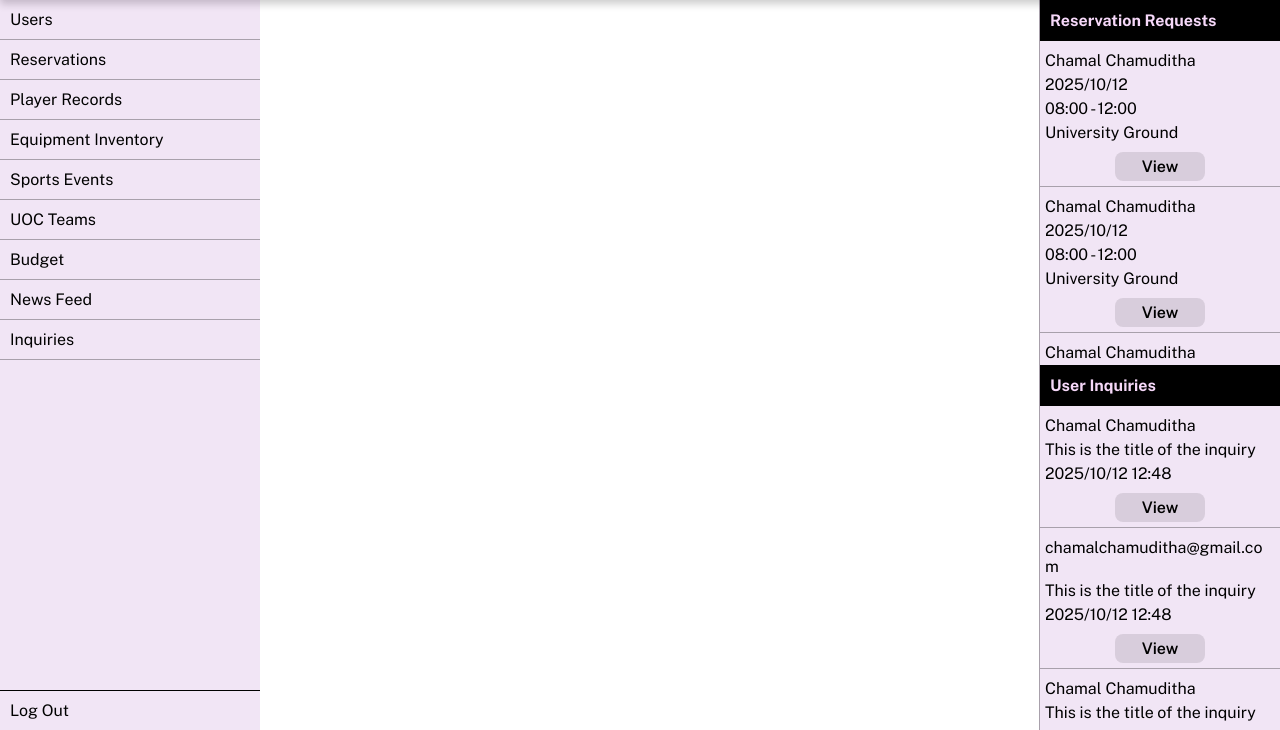
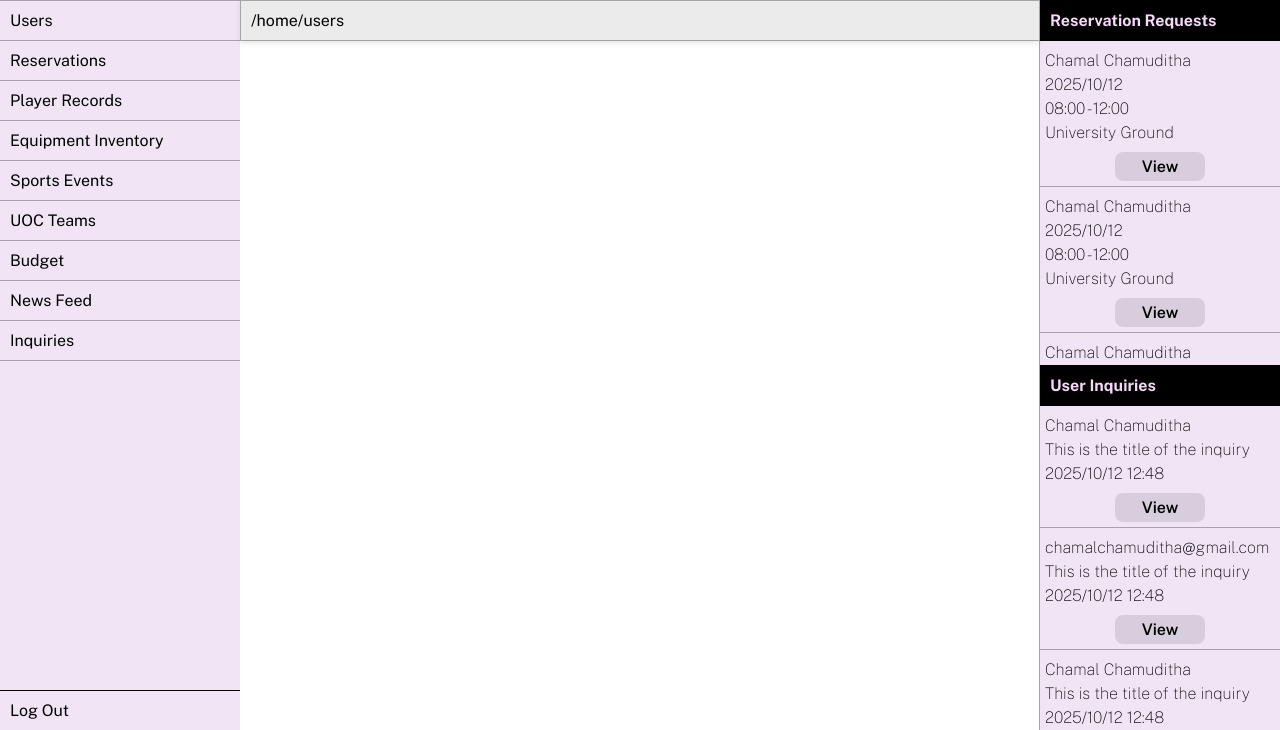
Before and after one commit to CCWizma99/UOC-Sports, a PHP site: page / in a window 1280 px wide. Shown: the part 70-800 px from the top of the page. Run offline with PHP 8.4, Linux system fonts and the light colour scheme; some libraries are stand-ins or nearby versions.

Commit message:
Chamal | Link Bar

```diff
--- a/app/views/admin-home.php
+++ b/app/views/admin-home.php
@@ -3,11 +3,13 @@ $title = "Home";
 require '../app/views/templates/admin/header.php';
 require '../app/views/templates/admin/sidebar.php';
 require '../app/views/templates/admin/quick-bar.php';
+require '../app/views/templates/admin/link-bar.php';
 ?>
 
 <style>
     @import url(/uoc-sports/public/css/global.css);
     @import url(/uoc-sports/public/css/header.css);
+    @import url(/uoc-sports/public/css/link-bar.css);
     @import url(/uoc-sports/public/css/sidebar.css);
     @import url(/uoc-sports/public/css/quick-bar.css);
 </style>
--- /dev/null
+++ b/app/views/templates/admin/link-bar.php
@@ -0,0 +1,3 @@
+<section id="link-bar">
+    <a href="#" class="no-dec text-black">/home</a><a href="#" class="no-dec text-black">/users</a>
+</section>
--- a/app/views/templates/admin/sidebar.php
+++ b/app/views/templates/admin/sidebar.php
@@ -1,6 +1,6 @@
 <nav class="flex-y bg-theme">
     <div class="side-links">
-        <a href="#">Users</a>
+        <a class="bor-t" href="#">Users</a>
         <a href="#">Reservations</a>
         <a href="#">Player Records</a>
         <a href="#">Equipment Inventory</a>
--- a/public/css/global.css
+++ b/public/css/global.css
@@ -59,3 +59,6 @@
 .scroll{
     overflow-y: scroll;
 }
+.bor-t{
+    border-top: 1px solid rgba(0, 0, 0, 0.3);
+}
--- a/public/css/header.css
+++ b/public/css/header.css
@@ -2,7 +2,7 @@ header{
     justify-content: space-between;
     height: 70px;
     width: 100%;
-    box-shadow: 0 4px 8px rgba(0, 0, 0, 0.2);
+    /* box-shadow: 0 4px 8px rgba(0, 0, 0, 0.2); */
     z-index: 2;
 }
 #home-link{
--- /dev/null
+++ b/public/css/link-bar.css
@@ -0,0 +1,15 @@
+#link-bar{
+    width: calc(100vw - 502px);
+    position: fixed;
+    left: 240px;
+    background-color: rgb(235, 235, 235);
+    padding: 10px;
+    border: rgba(0, 0, 0, 0.3) solid 1px;
+    box-shadow: 0 2px 5px rgba(0, 0, 0, 0.1);
+}
+#link-bar a{
+    transition: 0.4s;
+}
+#link-bar a:hover{
+    text-decoration: underline;
+}
--- a/public/css/quick-bar.css
+++ b/public/css/quick-bar.css
@@ -30,6 +30,7 @@
     margin-top: 5px;
     white-space: normal;
     word-wrap: break-word;
+    font-weight: 100;
 }
 .side-card-btn{
     display: block;
--- a/public/css/sidebar.css
+++ b/public/css/sidebar.css
@@ -1,7 +1,7 @@
 nav{
     justify-content: space-between;
     height: calc(100vh - 70px);
-    width: fit-content;
+    width: 240px;
     position: fixed;
     top: 70px;
 }
@@ -10,7 +10,7 @@ nav{
     text-decoration: none;
     color: #000;
     padding: 10px;
-    width: 240px;
+    width: 220px;
     border-bottom: rgba(0, 0, 0, 0.3) 1px solid;
     transition: 0.4s;
 }
```
